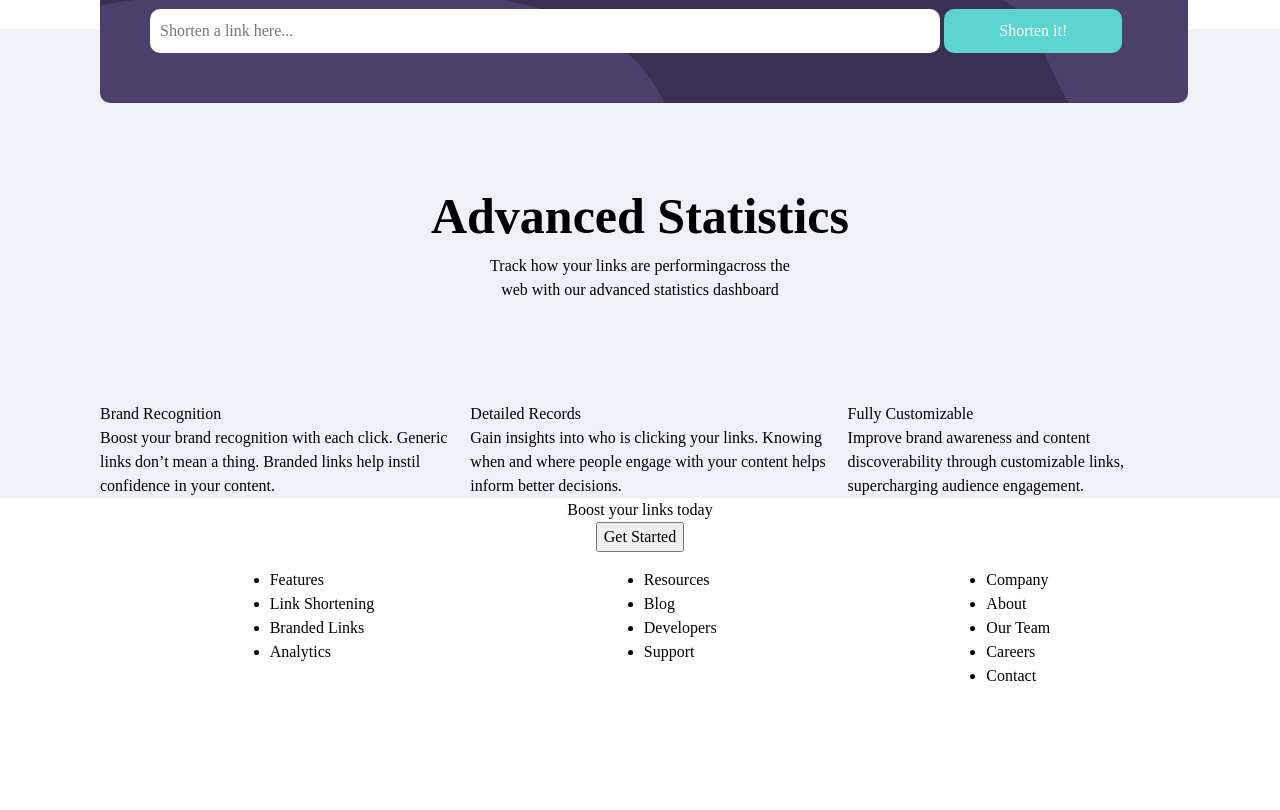
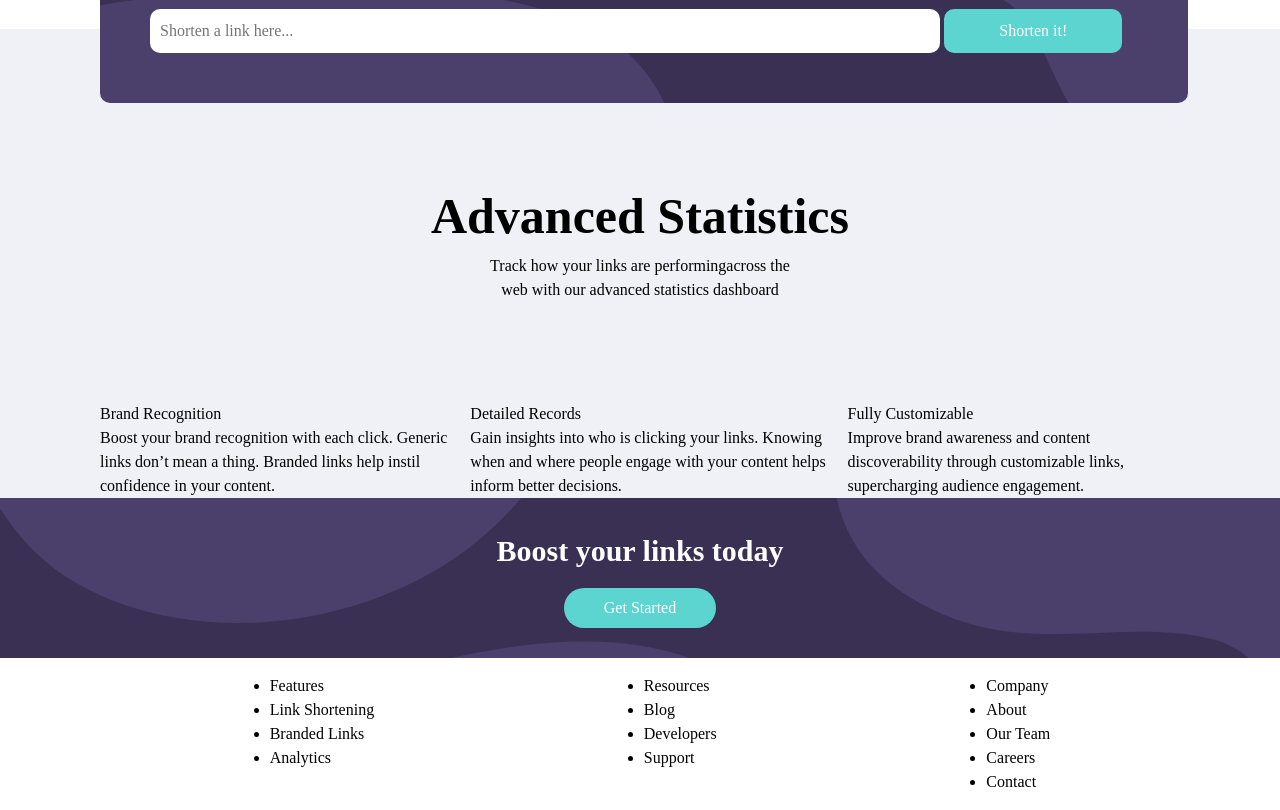
Before and after one commit to Brayheart/url-shortner, a plain HTML site: page index.html in a window 1280 px wide. Shown: the part 725-1535 px from the top of the page. Before the commit the page ends 1429 px from the top, so only its background shows below. Drawn offline with Linux system fonts and the light colour scheme.

Commit message:
whatever

```diff
--- a/styles.scss
+++ b/styles.scss
@@ -50,10 +50,29 @@ footer {
 }
 
 .boost-links {
+    background-color: #3A3054;
+    background-image: url(./images/bg-boost-desktop.svg);
+    height: fit-content;
+    padding: 30px 0px;
+    gap: 15px;
     display: flex;
     flex-direction: column;
     align-content: center;
     align-items: center;
+
+    p{
+        color: white;
+        font-weight: 700;
+        font-size: 30px;
+    }
+
+    button {
+        background-color: #5CD5D0;
+        border: none;
+        border-radius: 20px;
+        padding: 8px 40px;
+        color: white;
+    }
 }
 
 .section1 {
```
Also changed, not shown: design/desktop-active-states.jpg (added), design/desktop-design.jpg (added), design/desktop-preview.jpg (added), design/mobile-active-states.jpg (added), design/mobile-design.jpg (added), design/mobile-navigation.jpg (added), styles.css, 3 other files.
